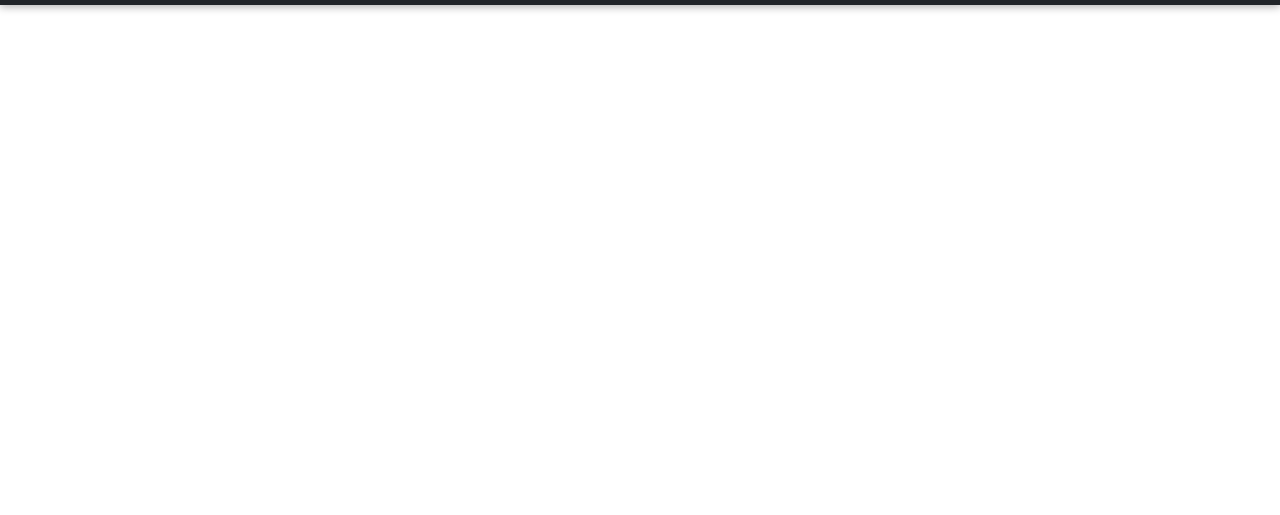
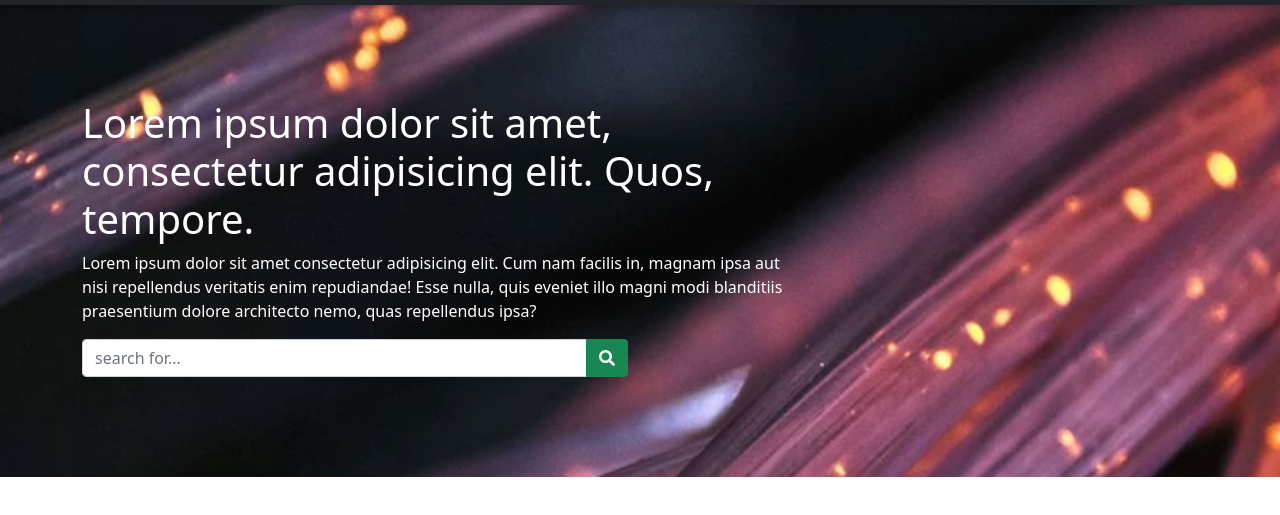
Before and after one commit to tertiussc/boostrap5_project3, a plain HTML site: page index.html in a window 1280 px wide. Shown: the part 51-566 px from the top of the page. Drawn offline with nearby package versions, Linux system fonts and the light colour scheme.

Commit message:
Added banner

```diff
--- a/index.html
+++ b/index.html
@@ -120,6 +120,55 @@
         </nav>
 
         <!-- -------------------------------------------------
+        #   Home Banner
+        -------------------------------------------------- -->
+        <section class="main-banner">
+            <div class="container">
+                <div class="row col-md-8">
+                    <div class="main-banner-content">
+                        <h1>
+                            Lorem ipsum dolor sit amet, consectetur adipisicing
+                            elit. Quos, tempore.
+                        </h1>
+                        <p>
+                            Lorem ipsum dolor sit amet consectetur adipisicing
+                            elit. Cum nam facilis in, magnam ipsa aut nisi
+                            repellendus veritatis enim repudiandae! Esse nulla,
+                            quis eveniet illo magni modi blanditiis praesentium
+                            dolore architecto nemo, quas repellendus ipsa?
+                        </p>
+                    </div>
+                </div>
+                <div class="row d-none d-md-block">
+                    <div class="col-md-6">
+                        <form action="">
+                            <div class="input-group">
+                                <input
+                                    type="text"
+                                    class="form-control"
+                                    placeholder="search for..."
+                                />
+                                <button type="submit" class="btn btn-success">
+                                    <i class="fas fa-search"></i>
+                                </button>
+                            </div>
+                        </form>
+                    </div>
+                </div>
+                <div class="row">
+                    <div class="col d-md-none">
+                        <a
+                            href="#"
+                            class="btn btn-success"
+                            data-bs-toggle="modal"
+                            data-bs-target="#register_online"
+                            >Register Online</a
+                        >
+                    </div>
+                </div>
+            </div>
+        </section>
+        <!-- -------------------------------------------------
         #   Modals
         -------------------------------------------------- -->
         <div
--- a/style.css
+++ b/style.css
@@ -10,6 +10,8 @@
 #register_online > div > div > div.modal-header {
     border: none !important;
 }
+
+/* Resgiter Modal */
 .custom-gradient {
     margin-right: 15px;
     margin-left: 15px;
@@ -24,3 +26,11 @@
         rgba(255, 0, 249, 1) 100%
     );
 }
+
+/* Main Banner */
+.main-banner {
+    padding-top: 150px;
+    padding-bottom: 100px;
+    background-image: url(img/Banner.jpg);
+    background-size: cover;
+    color: white;
```
Also changed, not shown: img/Banner.jpg (added), img/p.png (added), img/user.png (added).
